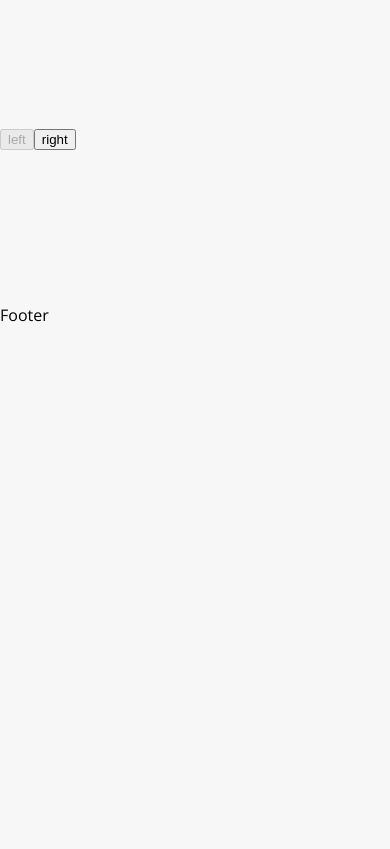
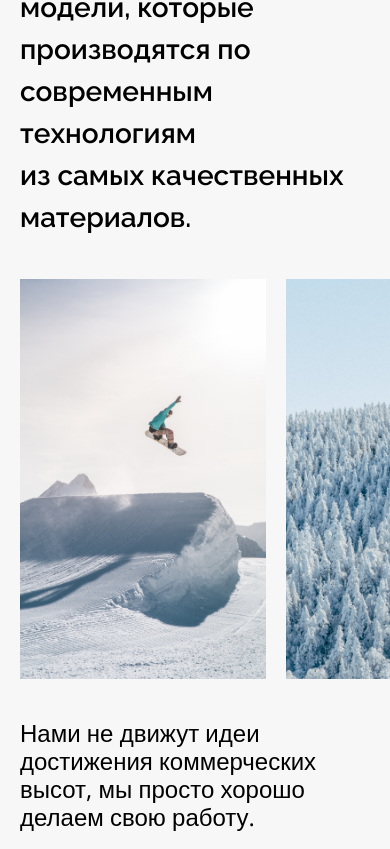
Before and after one commit to Negodyaj/yeti-react, a React (Create React App) app: page / in a window 390 px wide. Shown: the part 1148-1997 px from the top of the page. Before the commit the page ends 1474 px from the top, so only its background shows below. Built offline with nearby package versions, Linux system fonts and the light colour scheme.

Commit message:
adaptive styles for "about-us" section

```diff
--- a/src/pages/HomePage/components/AboutUs/AboutUs.scss
+++ b/src/pages/HomePage/components/AboutUs/AboutUs.scss
@@ -48,3 +48,45 @@
     }
   }
 }
+
+@media (max-width: 900px) {
+  .about-us {
+    flex-direction: column;
+    margin-bottom: 110px;
+
+    .about-us-content {
+      margin-top: 53px;
+      width: 100%;
+    }
+
+    p {
+      font-size: 28px;
+      line-height: 42px;
+      margin-bottom: 40px;
+    }
+
+    .two-images-and-text {
+      gap: 20px;
+      overflow: hidden;
+      margin-right: -20px;
+      margin-bottom: 40px;
+    }
+
+    .about-us-card {
+      width: 246px;
+      height: 400px;
+      flex-shrink: 0;
+    }
+
+    .about-us-description p {
+      font-family: $main-font;
+      font-weight: 400;
+      font-size: 24px;
+      line-height: 28px;
+
+      &:last-child {
+        margin-bottom: 0;
+      }
+    }
+  }
+}
--- a/src/pages/HomePage/components/AboutUs/AboutUs.tsx
+++ b/src/pages/HomePage/components/AboutUs/AboutUs.tsx
@@ -1,10 +1,10 @@
 import "./AboutUs.scss";
-import photo1 from './Rectangle 22.png';
-import photo2 from './Rectangle 23.png';
+import photo1 from "./Rectangle 22.png";
+import photo2 from "./Rectangle 23.png";
 
 export const AboutUs = () => {
   return (
-    <div className="about-us narrow-container desktop-only">
+    <div className="about-us narrow-container">
       <h2>О НАС</h2>
       <div className="about-us-content inner-container">
         <p>
@@ -21,13 +21,20 @@ export const AboutUs = () => {
           <div className="about-us-card">
             <img src={photo2} alt="forest" />
           </div>
-          <div className="about-us-card">
+          <div className="about-us-card desktop-only">
             <span>
               Нами не движут идеи достижения коммерческих высот, мы просто
-              хорошо делаем свою работу.{" "}
+              хорошо делаем свою работу.
             </span>
             <span>2021</span>
           </div>
+        </div>
+        <div className="about-us-description mobile-only">
+          <p>
+            Нами не движут идеи достижения коммерческих высот, мы просто хорошо
+            делаем свою работу.
+          </p>
+          <p>2021</p>
         </div>
       </div>
     </div>
```
Also changed, not shown: src/pages/Header/Header.tsx (line endings or trailing spaces).
